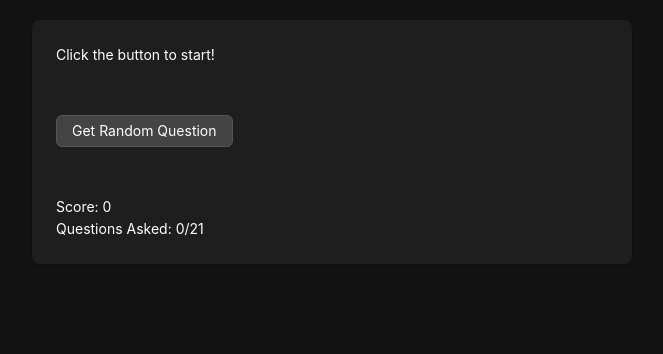
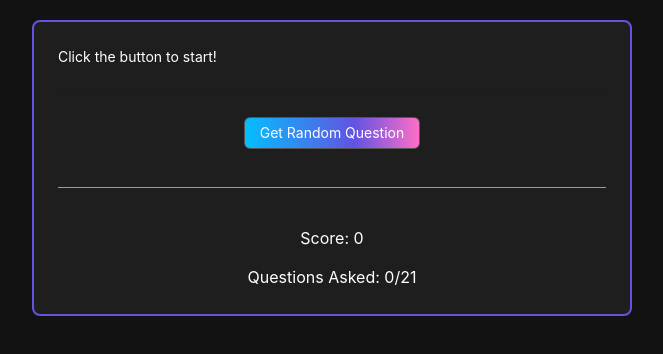
Before and after one commit to kyand38/GameApp, a React (Vite) app in the folder client/: page /game in a window 1280 px wide. Shown: the top 354 px of the page, without its empty margins (308-971 px from the left). Built offline with nearby package versions, Linux system fonts and the light colour scheme.

Commit message:
Commiting so we can pull

```diff
--- a/client/src/components/QuizCard.tsx
+++ b/client/src/components/QuizCard.tsx
@@ -1,7 +1,7 @@
 import { useState } from 'react';
 import { Card, Button, Typography, Space, Divider } from 'antd';
 import 'antd/dist/reset.css';
-
+// import gsap from 'gsap'
 const { Title, Text } = Typography;
 
 interface QuestionCardProps {
@@ -53,7 +53,11 @@ const QuizCard = () => {
     };
 
     return (
-        <div style={{ padding: '20px', backgroundColor: '#121212', minHeight: '100vh' }}>
+        <div style={{
+            padding: '20px',
+            backgroundColor: '#121212',
+            minHeight: '100vh',
+        }}>
             {questionsAsked >= 21 ? (
                 <Card
                     style={{
@@ -63,7 +67,7 @@ const QuizCard = () => {
                         color: 'white',
                         textAlign: 'center',
                     }}
-                    bordered={false}
+                // bordered={false} 'linear-gradient(90deg, rgb(4,190,254) 0%, rgb(98,83,225) 63%, rgb(255,110,199) 93%)'
                 >
                     <Title level={2} style={{ color: '#ffffff' }}>
                         Game Over
@@ -77,8 +81,11 @@ const QuizCard = () => {
                         margin: '0 auto',
                         backgroundColor: '#1e1e1e',
                         color: 'white',
+                        borderStyle: 'solid',
+                        borderWidth: '2px',
+                        borderColor: 'rgb(98,83,225)'
                     }}
-                    bordered={false}
+                    //bordered={false}
                 >
                     {trivia === null ? (
                         <Text style={{ color: '#ffffff' }}>Click the button to start!</Text>
@@ -100,7 +107,7 @@ const QuizCard = () => {
                                         style={{
                                             backgroundColor: '#333333',
                                             color: '#ffffff',
-                                            border: '1px solid #444444',
+                                            border: '1px solid rgb(4,190,254)',
                                             width: '100%',
                                             textAlign: 'left',
                                         }}
@@ -127,16 +134,32 @@ const QuizCard = () => {
                         </div>
                     )}
                     <Divider />
-                    <Button
-                        onClick={getRandomQuestion}
-                        style={{ backgroundColor: '#444444', color: '#ffffff', border: '1px solid #555555' }}
+                    <div
+                        style={{
+                            display: 'flex',
+                            flexDirection: 'column',
+                            alignItems: 'center',
+                            justifyContent: 'center',
+                            height: '100%', // Optional, to ensure vertical centering
+                            gap: '1rem', // Adds spacing between elements
+                        }}
                     >
-                        Get Random Question
-                    </Button>
-                    <Divider />
-                    <Text style={{ color: '#ffffff' }}>Score: {score}</Text>
-                    <br />
-                    <Text style={{ color: '#ffffff' }}>Questions Asked: {questionsAsked}/21</Text>
+                        <Button
+                            onClick={getRandomQuestion}
+                            style={{
+                                background: 'linear-gradient(90deg, rgb(4,190,254) 0%, rgb(98,83,225) 63%, rgb(255,110,199) 100%)',
+                                color: '#ffffff',
+                                border: '1px solid #555555',
+                            }}
+                        >
+                            Get Random Question
+                        </Button>
+                        <Divider style={{ backgroundColor: 'rgb(255,110,199)', width: '80%' }} />
+                        <Text style={{ color: '#ffffff', fontSize: '16px' }}>Score: {score}</Text>
+                        <Text style={{ color: '#ffffff', fontSize: '16px' }}>
+                            Questions Asked: {questionsAsked}/21
+                        </Text>
+                    </div>
                 </Card>
             )}
         </div>
--- a/package.json
+++ b/package.json
@@ -23,12 +23,11 @@
     "wait-on": "^7.2.0"
   },
   "dependencies": {
-
     "20": "^1.0.0",
     "@apollo/client": "^3.12.2",
     "antd": "^5.22.3",
+    "gsap": "^3.12.5",
     "lru-cache": "^11.0.2",
-
     "next-themes": "^0.4.4",
     "react-icons": "^5.4.0",
     "semantic-ui-css": "^2.5.0",
```
Also changed, not shown: 1 other file (tests, documents, lock files or other folders).
